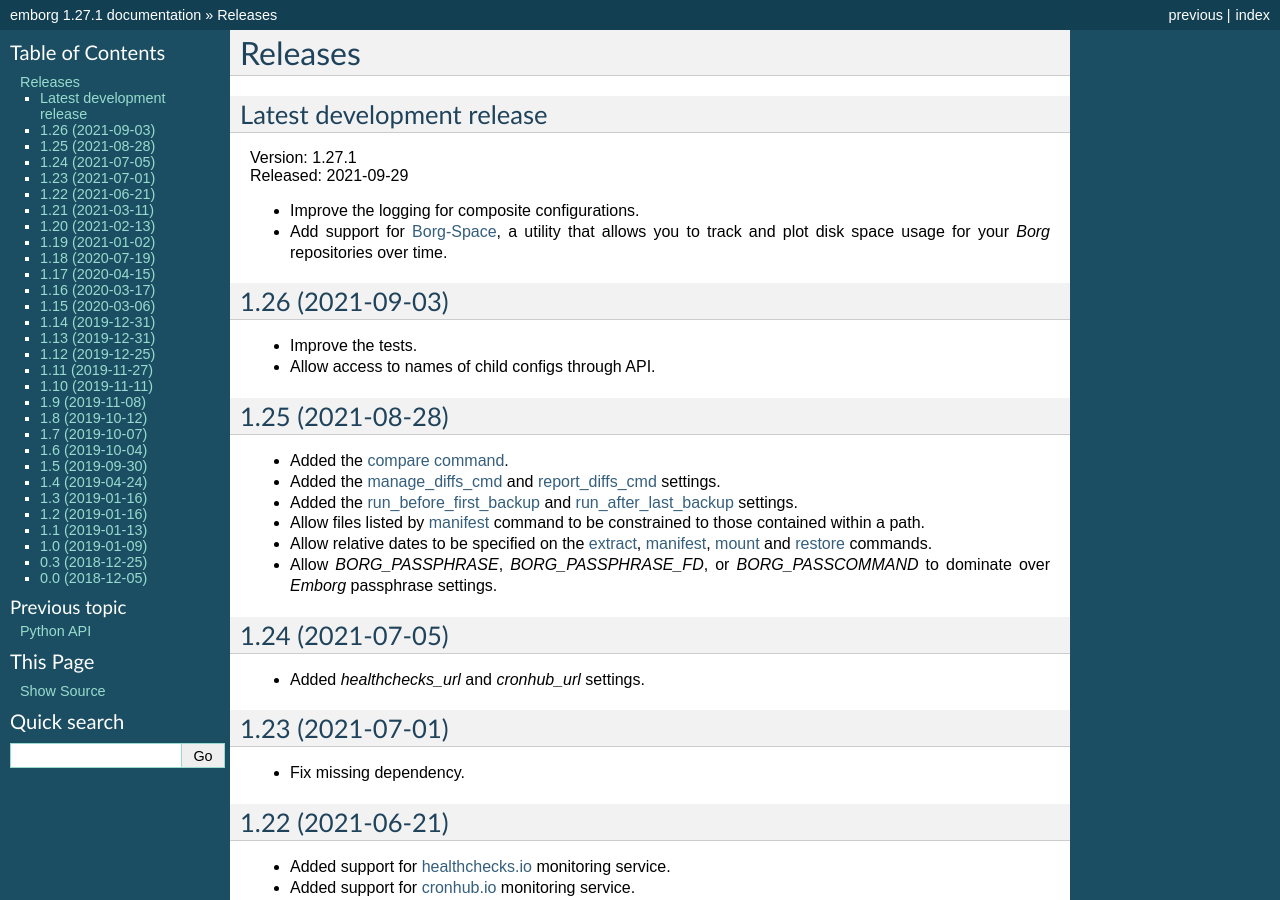
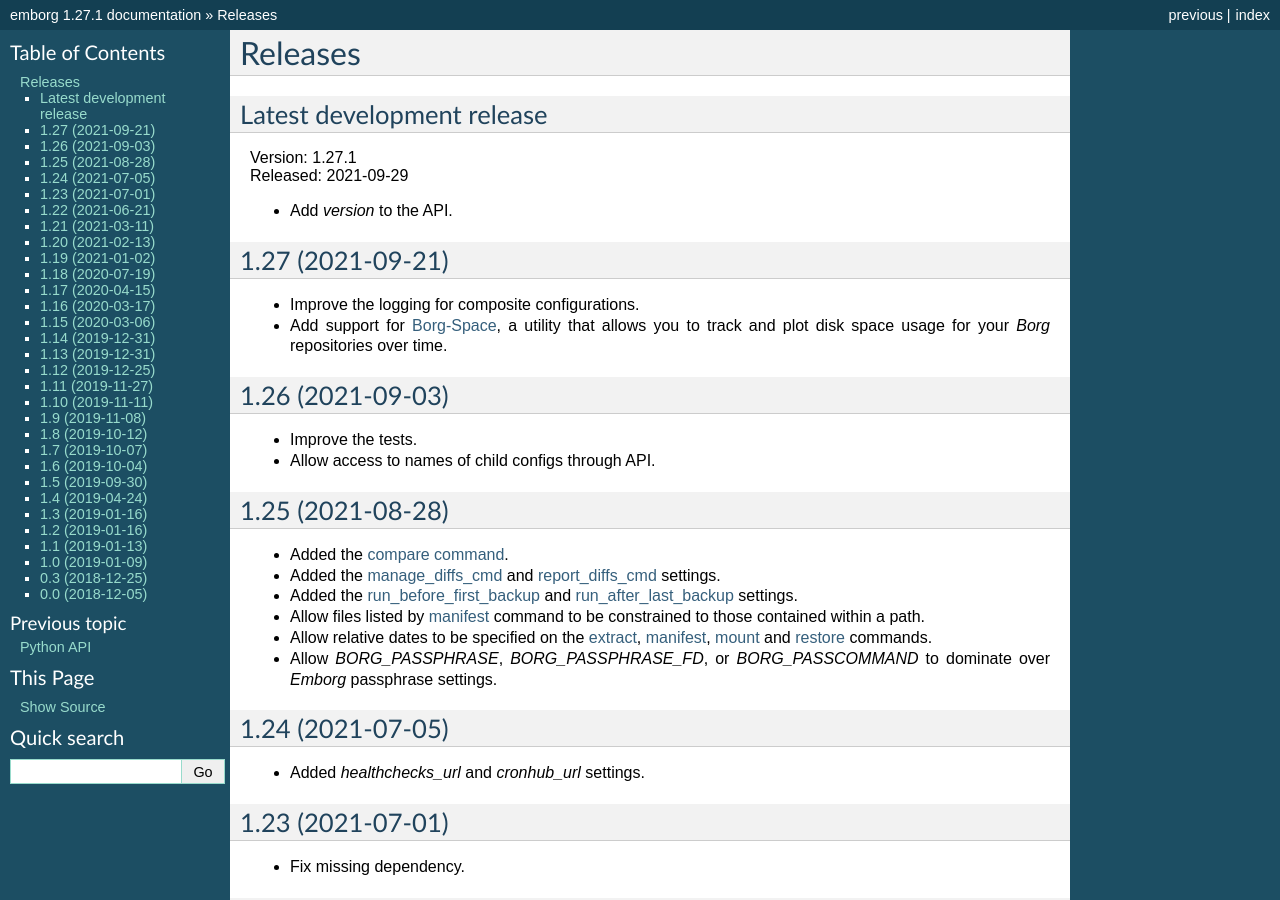
Before and after one commit to KenKundert/emborg, a Sphinx documentation site: the page built from doc/releases.rst, in a window 1280 px wide and 900 px high. Built offline with Sphinx 7.4.7, drawn with Linux system fonts in a browser that asks for light colours.

Commit message:
update release notes

```diff
--- a/doc/releases.rst
+++ b/doc/releases.rst
@@ -6,10 +6,16 @@
 | Version: 1.27.1
 | Released: 2021-09-29
 
+- Add *version* to the API.
+
+
+1.27 (2021-09-21)
+-----------------
 - Improve the logging for composite configurations.
 - Add support for `Borg-Space <https://github.com/KenKundert/borg-space>`_,
   a utility that allows you to track and plot disk space usage for your *Borg*
   repositories over time.
+
 
 1.26 (2021-09-03)
 -----------------
```
